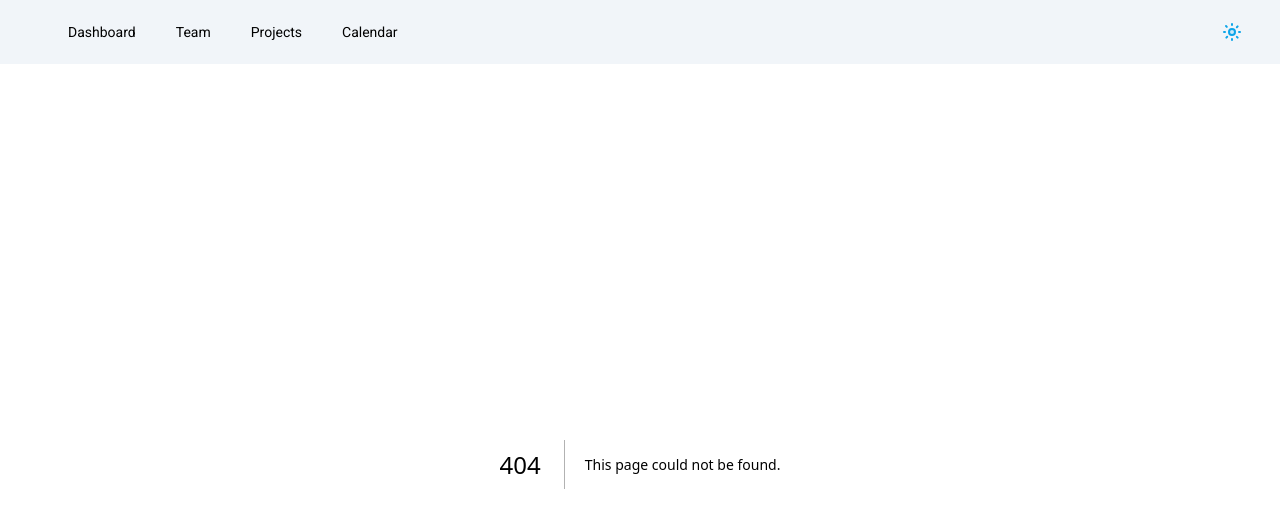
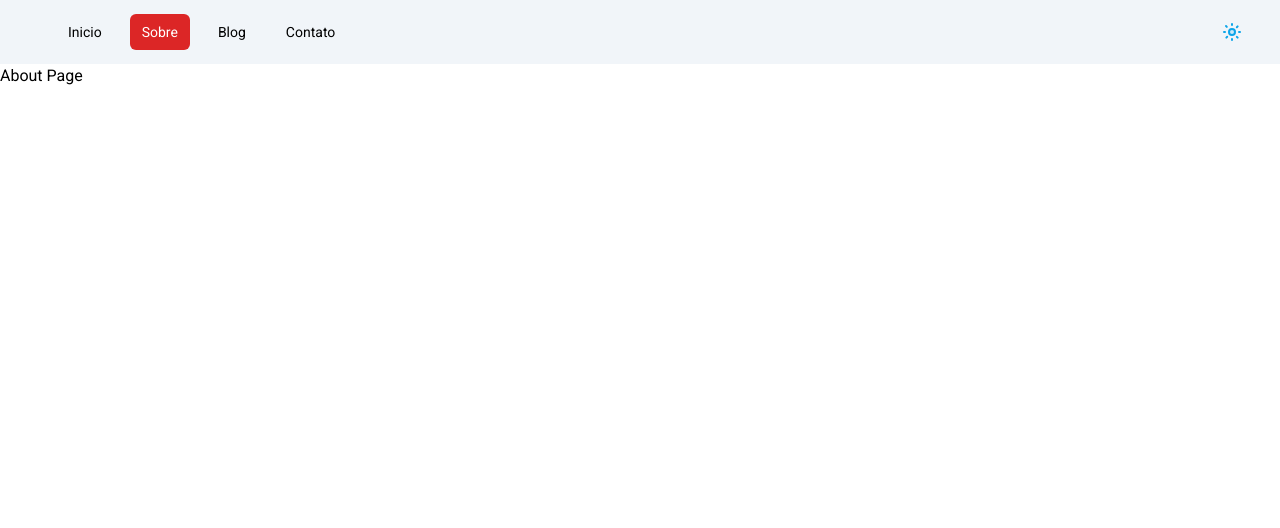
Before and after one commit to Facundo14/page-next-js-13, a Next.js app: page /about in a window 1280 px wide. Before the commit this address had no page. Shown: the top 528 px of the page. Built offline with nearby package versions, Linux system fonts and the light colour scheme.

Commit message:
Paginas del menu agregadas

```diff
--- /dev/null
+++ b/src/app/about/page.tsx
@@ -0,0 +1,7 @@
+export default function About() {
+    return (
+        <>
+            <h1>About Page</h1>
+        </>
+    )
+}
--- /dev/null
+++ b/src/app/blog/page.tsx
@@ -0,0 +1,7 @@
+export default function Blog() {
+    return (
+        <>
+            <h1>Blog Page</h1>
+        </>
+    )
+}
--- /dev/null
+++ b/src/app/contact/page.tsx
@@ -0,0 +1,7 @@
+export default function Contact() {
+    return (
+        <>
+            <h1>Contact Page</h1>
+        </>
+    )
+}
--- a/src/app/page.tsx
+++ b/src/app/page.tsx
@@ -1,7 +1,9 @@
 export default function Home() {
   return (
-    <main className="flex min-h-screen dark:bg-slate-600 dark:text-white flex-col items-center justify-between p-24">
-      <h1 className="text-6xl font-bold">Hola Mundo</h1>
-    </main>
+    <>
+      <main className="flex min-h-screen dark:bg-slate-600 dark:text-white flex-col items-center justify-between p-24">
+        <h1 className="text-6xl font-bold">Hola Mundo</h1>
+      </main>
+    </>
   )
 }
--- a/src/components/shared/Navbar.tsx
+++ b/src/components/shared/Navbar.tsx
@@ -4,6 +4,25 @@ import { usePathname } from 'next/navigation'
 import MoonIcon from '../icons/MoonIcon';
 import SunIcon from '../icons/SunIcon';
 import { useTheme } from '@/hooks/useTheme';
+
+const links = [
+    {
+        label:  'Inicio',
+        route: '/'
+    },
+    {
+        label:  'Sobre',
+        route: '/about'
+    },
+    {
+        label:  'Blog',
+        route: '/blog'
+    },
+    {
+        label:  'Contato',
+        route: '/contact'
+    }
+]
 
 export default function Navbar() {
     const pathname = usePathname();
@@ -44,10 +63,17 @@ export default function Navbar() {
                     <div className="hidden sm:ml-6 sm:block">
                     <div className="flex space-x-4">
                         {/* <!-- Current: "bg-gray-900 text-white", Default: "text-gray-300 hover:bg-gray-700 hover:text-white" --> */}
-                        <Link href="#" className={ pathname === '/' ? active : inactive }>Dashboard</Link>
+                        {
+                            links.map(({ label, route }) => (
+                                <Link href={route} key={label} className={ pathname === route ? active : inactive }>
+                                    {label}
+                                </Link>
+                            ))
+                        }
+                        {/* <Link href="#" className={ pathname === '/' ? active : inactive }>Dashboard</Link>
                         <Link href="#" className={ pathname === '/team' ? active : inactive}>Team</Link>
                         <Link href="#" className={ pathname === '/projects' ? active : inactive }>Projects</Link>
-                        <Link href="#" className={ pathname === '/calendar' ? active : inactive }>Calendar</Link>
+                        <Link href="#" className={ pathname === '/calendar' ? active : inactive }>Calendar</Link> */}
                     </div>
                     </div>
                 </div>
```
